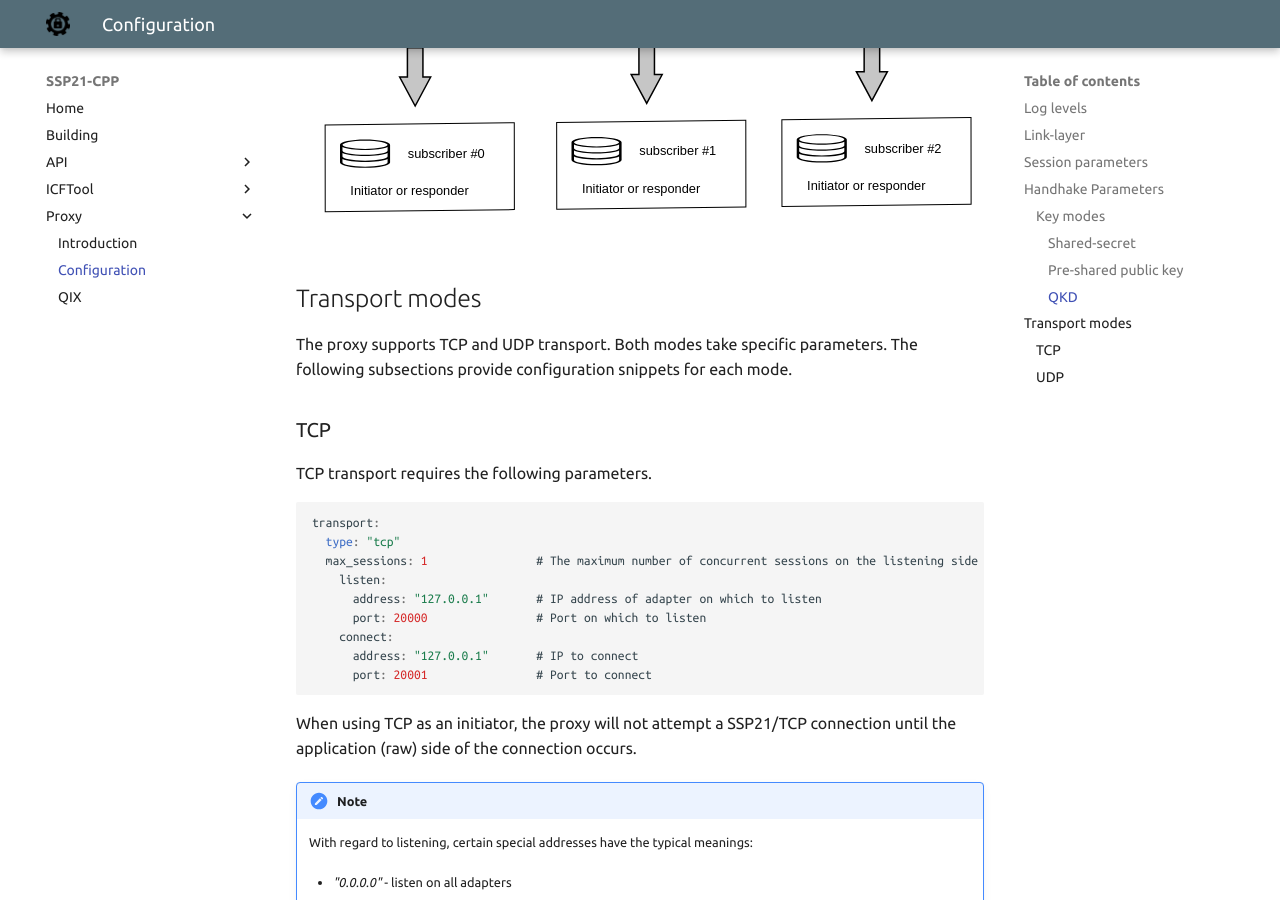
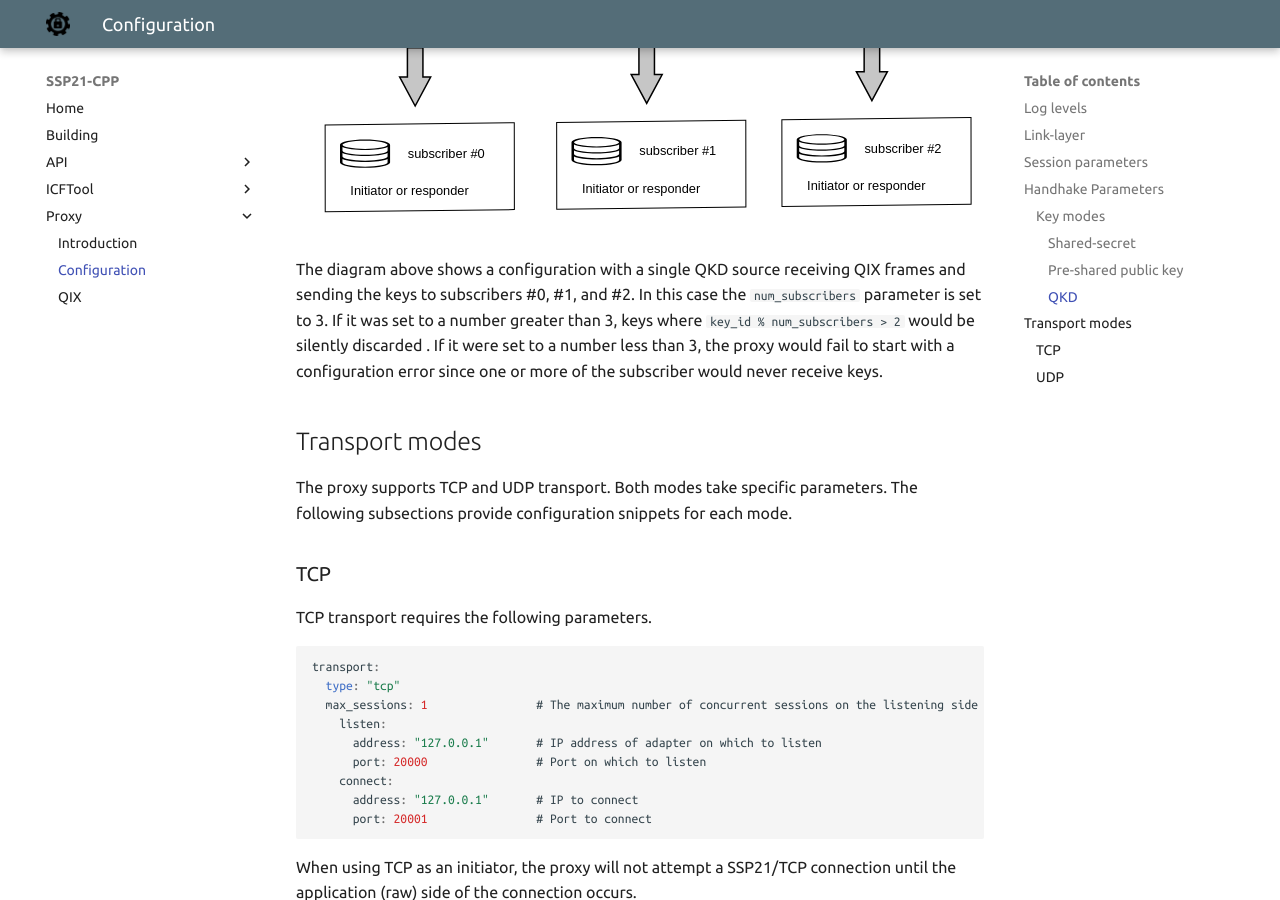
Before and after one commit to aegis4ics/ssp21-cpp-mkdocs, an MkDocs documentation site: the page built from docs/proxy/configuration.md, in a window 1280 px wide and 900 px high, scrolled down 5002 px. Built offline with MkDocs 1.6.1 and Material for MkDocs 9.7.7, drawn with Linux system fonts in a browser that asks for light colours.

Commit message:
description of diagram

```diff
--- a/docs/proxy/configuration.md
+++ b/docs/proxy/configuration.md
@@ -207,6 +207,11 @@ subscriber_id = key_identifier % num_subscribers
 
 ![QKD subscribers](../img/qkd.svg)
 
+The diagram above shows a configuration with a single QKD source receiving QIX frames and sending the keys
+to subscribers #0, #1, and #2. In this case the `num_subscribers` parameter is set to 3.  If it was set to a number greater
+than 3, keys where `key_id % num_subscribers > 2` would be silently discarded . If it were set to a number less than 3,
+the proxy would fail to start with a configuration error since one or more of the subscriber would never receive keys.
+
 ## Transport modes
 
 The proxy supports TCP and UDP transport. Both modes take specific parameters. The following subsections provide configuration
```
